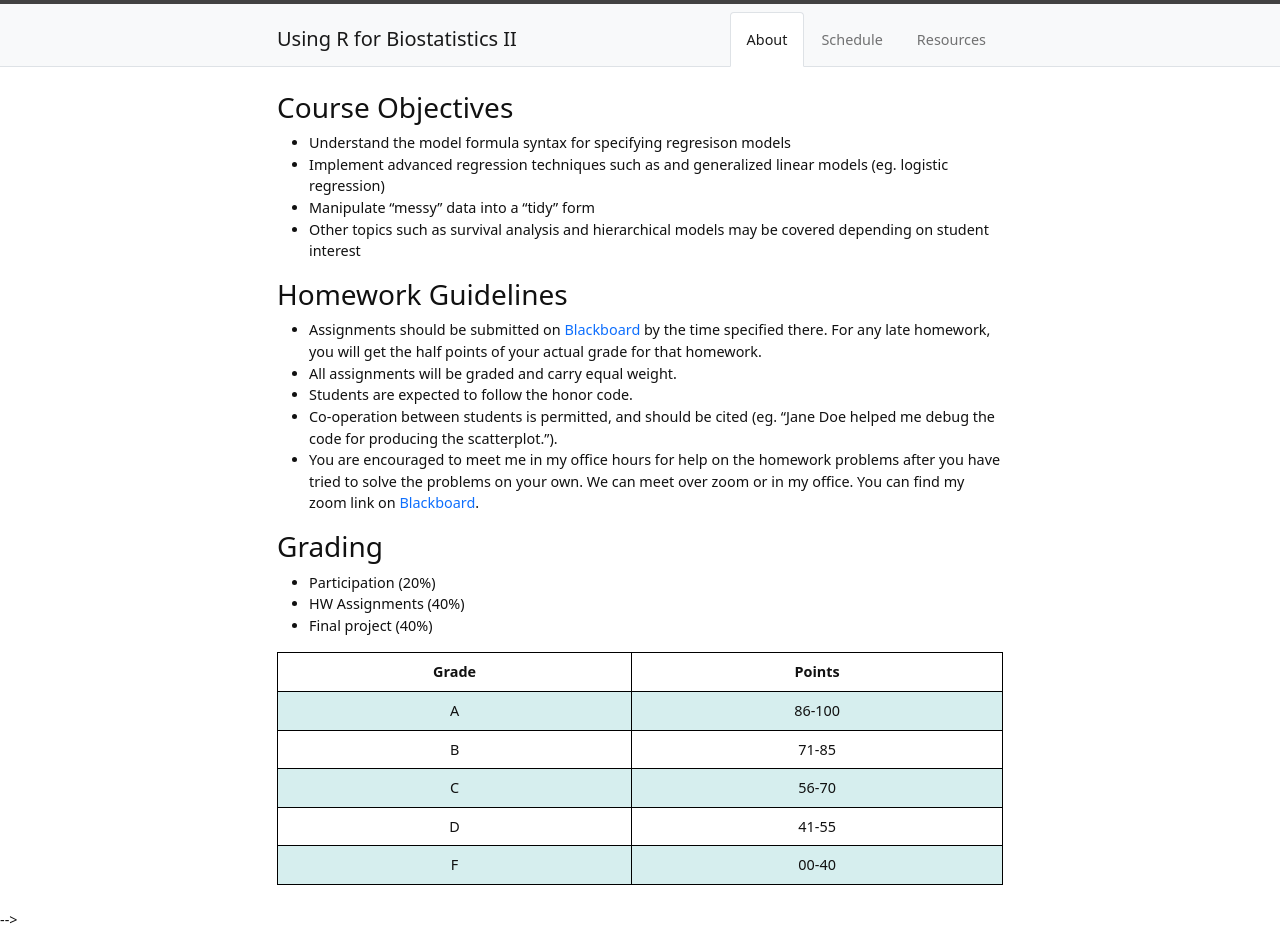
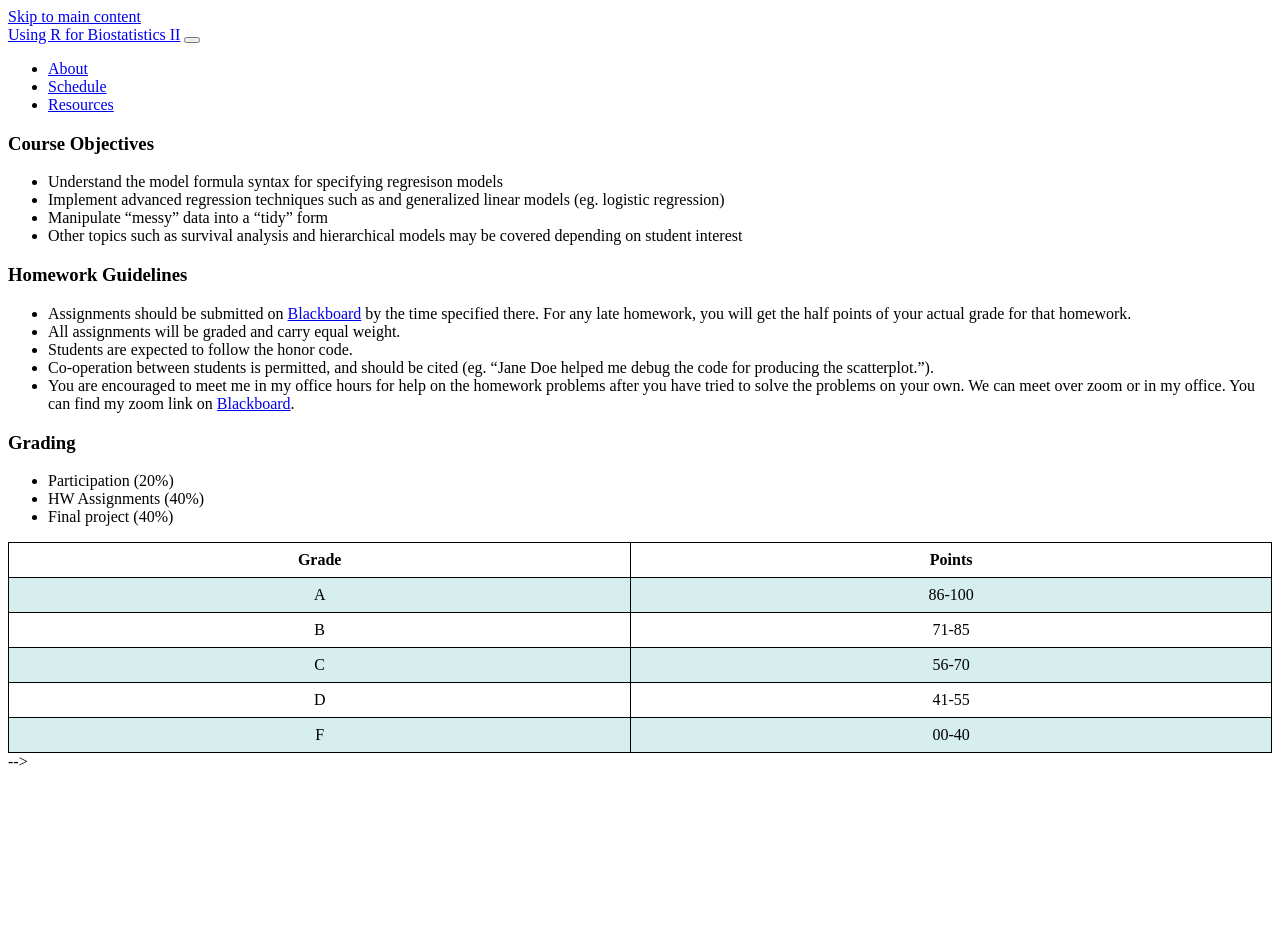
Before and after one commit to XiaoyuLiang/BIOE806-Spring2022, a Jekyll site: the page built from content/1-intro.md, in a window 1280 px wide. Built offline with Jekyll 4.4.1, drawn with Linux system fonts in a browser that asks for light colours; after the commit the page ends 900 px from its top, so only the background shows below that.

Commit message:
Update default.html

```diff
--- a/_layouts/default.html
+++ b/_layouts/default.html
@@ -2,7 +2,6 @@
 <html lang="en" class="h-100">
   <head prefix="og: http://ogp.me/ns# fb: http://ogp.me/ns/fb# article: http://ogp.me/ns/article#">
     <link rel="shortcut icon" type="image/x-icon" href="favicon.ico?">
-  {% include template/head.html %}
   </head>
 
   <body class="d-flex flex-column h-100">
```
